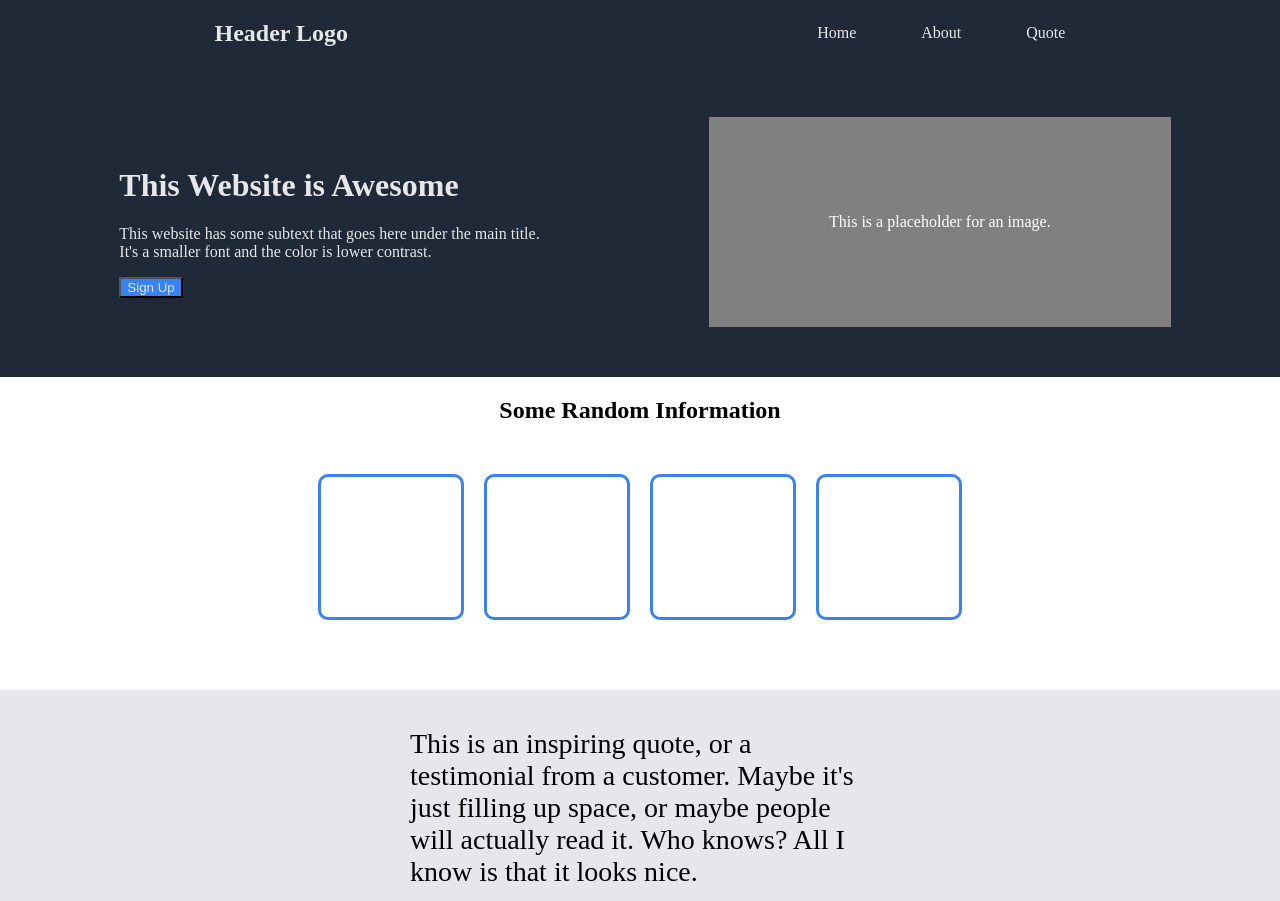
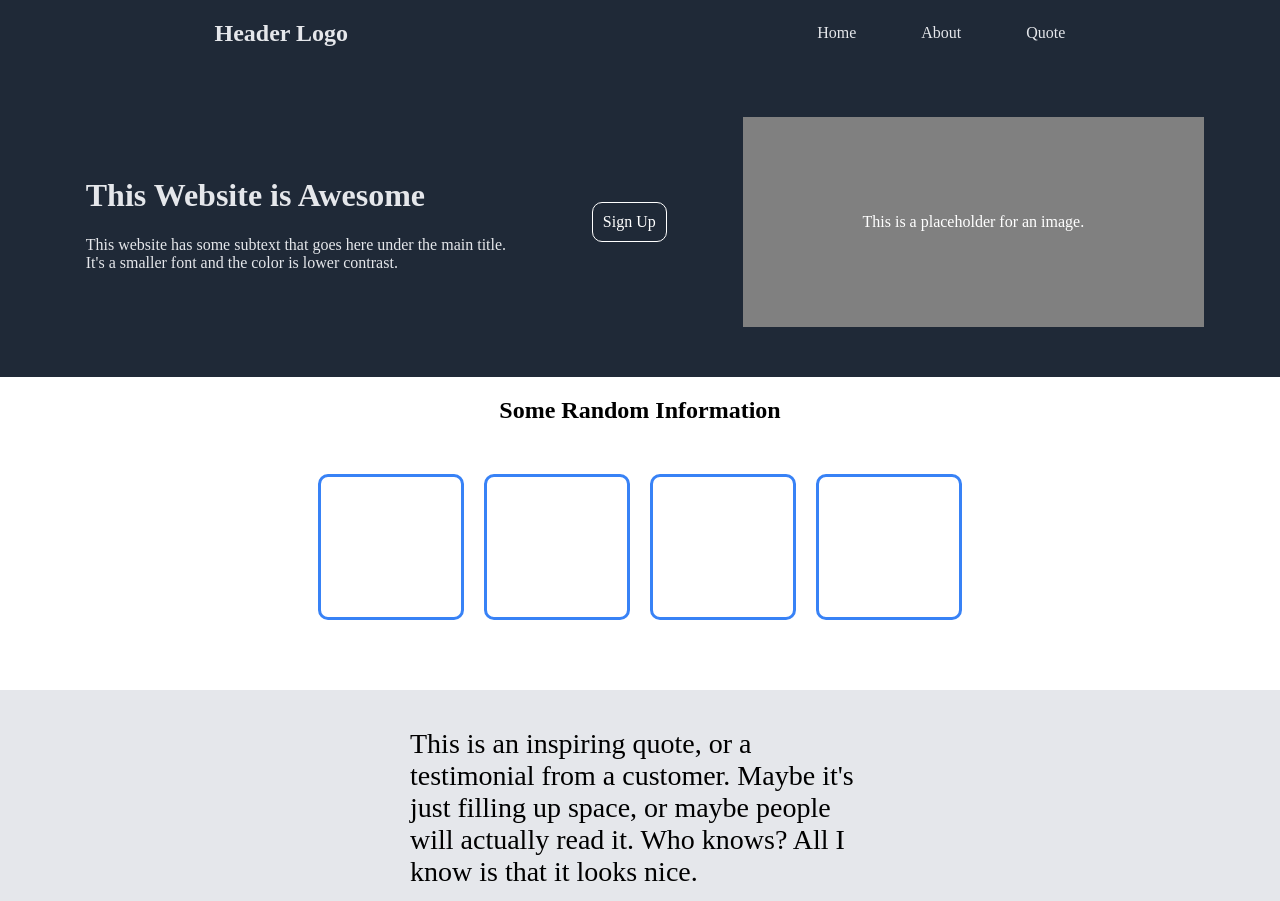
Before and after one commit to MatthewHTy/Landing-Page-Refresher, a plain HTML site: page index.html in a window 1280 px wide. Shown: the top 901 px of the page. Drawn offline with Linux system fonts and the light colour scheme.

Commit message:
moved sign up button to middle

```diff
--- a/index.html
+++ b/index.html
@@ -28,8 +28,8 @@
                 <br>
                 It's a smaller font and the color is lower
                 contrast.</p>
-            <button>Sign Up</button>
-        </div>
+            </div>
+            <p class="sign-up-1">Sign Up</p>
         <div class="placeholder-img">
             <p>This is a placeholder for an image.</p>
         </div>
--- a/styles.css
+++ b/styles.css
@@ -94,7 +94,7 @@ span {
 
 .cta {
     background-color: #3882F6;
-    margin: 50px;
+    margin: 100px;
     margin-left: 200px;
     margin-right: 200px;
     border-radius: 10px;
@@ -120,3 +120,12 @@ span {
 .cta-box p {
     color: white;
 }
+
+.sign-up-1 {
+    padding: 10px;
+    border: solid;
+    border-width: 1px;
+    border-radius: 10px;
+    border-color: white;
+    color: white;
+}
```
